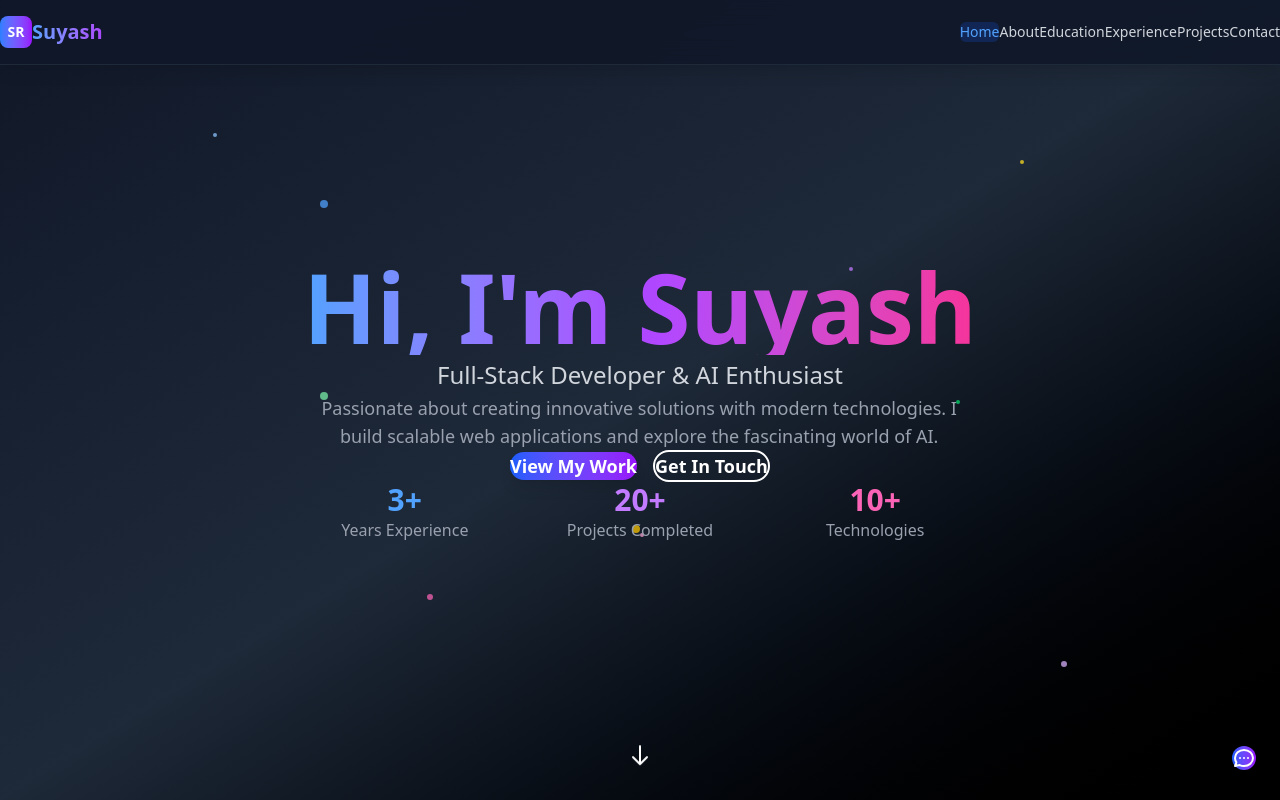
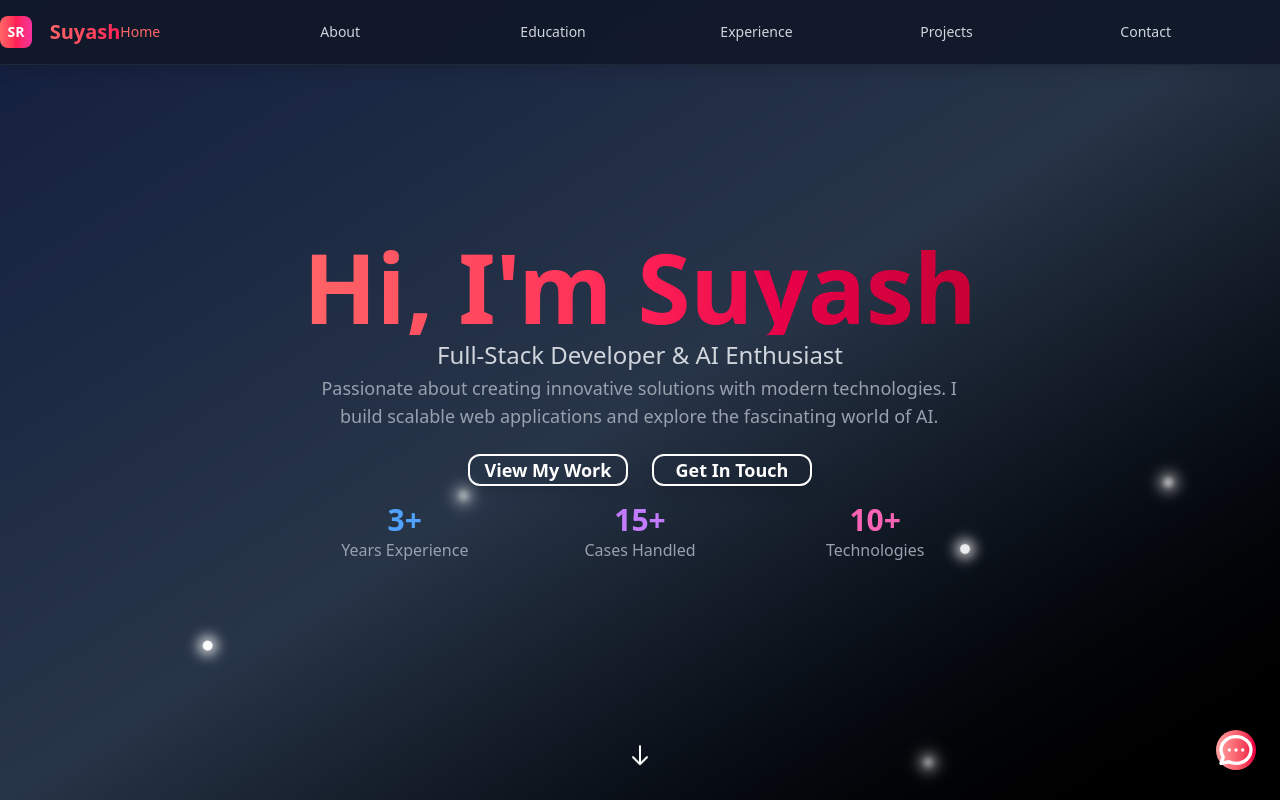
Before and after one commit to SuyashRoy/react-portfolio-ai-chatbot, a React (Vite) app: page / in a window 1280 px wide. Built offline with nearby package versions, Linux system fonts and the light colour scheme.

Commit message:
[UPDATE] Made cosmetic changes to Home page

```diff
--- a/src/components/Chatbot.jsx
+++ b/src/components/Chatbot.jsx
@@ -5,7 +5,7 @@ const Chatbot = () => {
   const [messages, setMessages] = useState([
     {
       id: 1,
-      text: "Hi! I'm your AI assistant. I can help you learn more about Yugesh's background, skills, and experience. What would you like to know?",
+      text: "Hi! I'm your AI assistant. I can help you learn more about Suyash's background, skills, and experience. What would you like to know?",
       sender: 'bot',
       timestamp: new Date()
     }
@@ -84,19 +84,19 @@ const Chatbot = () => {
     const message = userMessage.toLowerCase();
 
     if (message.includes('skill') || message.includes('technology')) {
-      return "Yugesh is skilled in React, Node.js, TypeScript, Python, PostgreSQL, MongoDB, AWS, and many other modern technologies. He has 3+ years of experience in full-stack development.";
+      return "Suyash is skilled in React, Node.js, TypeScript, Python, PostgreSQL, MongoDB, AWS, and many other modern technologies. He has 3+ years of experience in full-stack development.";
     } else if (message.includes('education') || message.includes('degree')) {
-      return "Yugesh is pursuing a Bachelor of Science in Computer Science with a focus on software engineering, algorithms, and data structures. He maintains a 3.8/4.0 GPA and is active in computer science clubs.";
+      return "Suyash is pursuing a Bachelor of Science in Computer Science with a focus on software engineering, algorithms, and data structures. He maintains a 3.8/4.0 GPA and is active in computer science clubs.";
     } else if (message.includes('experience') || message.includes('work')) {
-      return "Yugesh has worked as a Full-Stack Developer at Tech Company Inc., where he led development of scalable web applications. He also has experience as a Frontend Developer Intern and freelance web developer.";
+      return "Suyash has worked as a Full-Stack Developer at Tech Company Inc., where he led development of scalable web applications. He also has experience as a Frontend Developer Intern and freelance web developer.";
     } else if (message.includes('project')) {
-      return "Yugesh has completed 20+ projects including AI-powered portfolio websites, e-commerce platforms, task management apps, and mobile banking applications. You can see detailed project information on the Projects page.";
+      return "Suyash has completed 20+ projects including AI-powered portfolio websites, e-commerce platforms, task management apps, and mobile banking applications. You can see detailed project information on the Projects page.";
     } else if (message.includes('contact') || message.includes('email')) {
-      return "You can reach Yugesh at yugesh@example.com or through the contact form on this website. He's available for freelance projects and full-time opportunities.";
+      return "You can reach Suyash at suyashroy4@gmail.com or through the contact form on this website. He's available for freelance projects and full-time opportunities.";
     } else if (message.includes('hello') || message.includes('hi')) {
-      return "Hello! I'm here to help you learn more about Yugesh. Feel free to ask about his skills, experience, education, or projects!";
+      return "Hello! I'm here to help you learn more about Suyash. Feel free to ask about his skills, experience, education, or projects!";
     } else {
-      return "That's an interesting question! Based on Yugesh's resume, I can help you with information about his technical skills, work experience, education background, or projects. What specific area would you like to know more about?";
+      return "That's an interesting question! Based on Suyash's resume, I can help you with information about his technical skills, work experience, education background, or projects. What specific area would you like to know more about?";
     }
   };
 
@@ -116,7 +116,7 @@ const Chatbot = () => {
       {isOpen && (
         <div className="bg-gray-800 border border-gray-700 rounded-xl shadow-2xl w-80 h-96 flex flex-col mb-4">
           {/* Header */}
-          <div className="bg-gradient-to-r from-blue-600 to-purple-600 p-4 rounded-t-xl flex items-center justify-between">
+          <div className="bg-gradient-to-r from-red-400 to-rose-600 p-4 rounded-t-xl flex items-center justify-between">
             <div className="flex items-center space-x-3">
               <div className="w-8 h-8 bg-white rounded-full flex items-center justify-center">
                 <span className="text-blue-600 font-bold text-sm">AI</span>
@@ -180,7 +180,7 @@ const Chatbot = () => {
                 value={inputMessage}
                 onChange={(e) => setInputMessage(e.target.value)}
                 onKeyPress={handleKeyPress}
-                placeholder="Ask about Yugesh..."
+                placeholder="Ask about Suyash..."
                 className="flex-1 px-3 py-2 bg-gray-700 border border-gray-600 rounded-lg text-white placeholder-gray-400 focus:ring-2 focus:ring-blue-500 focus:border-transparent"
               />
               <button
@@ -188,8 +188,8 @@ const Chatbot = () => {
                 disabled={!inputMessage.trim()}
                 className="px-4 py-2 bg-blue-600 text-white rounded-lg hover:bg-blue-700 disabled:bg-gray-600 disabled:cursor-not-allowed transition-colors"
               >
-                <svg className="w-5 h-5" fill="none" stroke="currentColor" viewBox="0 0 24 24">
-                  <path strokeLinecap="round" strokeLinejoin="round" strokeWidth={2} d="M12 19l9 2-9-18-9 18 9-2zm0 0v-8" />
+                <svg className="w-10 h-5" fill="none" stroke="currentColor" viewBox="0 0 24 24">
+                  <path className="rotate-90" strokeLinecap="round" strokeLinejoin="round" strokeWidth={2} d="M12 -7l9 2-9-18-9 18 9-2zm0 0v-8" />
                 </svg>
               </button>
             </div>
@@ -200,14 +200,14 @@ const Chatbot = () => {
       {/* Chat Button */}
       <button
         onClick={() => setIsOpen(!isOpen)}
-        className="bg-gradient-to-r from-blue-600 to-purple-600 text-white p-4 rounded-full shadow-lg hover:shadow-xl transform hover:scale-105 transition-all duration-300"
+        className="bg-gradient-to-r from-red-300 to-rose-600 text-white p-4 rounded-full shadow-lg hover:shadow-xl transform hover:scale-105 transition-all duration-300"
       >
         {isOpen ? (
           <svg className="w-6 h-6" fill="none" stroke="currentColor" viewBox="0 0 24 24">
             <path strokeLinecap="round" strokeLinejoin="round" strokeWidth={2} d="M6 18L18 6M6 6l12 12" />
           </svg>
         ) : (
-          <svg className="w-6 h-6" fill="none" stroke="currentColor" viewBox="0 0 24 24">
+          <svg className="w-10 h-10" fill="none" stroke="currentColor" viewBox="0 0 24 24">
             <path strokeLinecap="round" strokeLinejoin="round" strokeWidth={2} d="M8 12h.01M12 12h.01M16 12h.01M21 12c0 4.418-4.03 8-9 8a9.863 9.863 0 01-4.255-.949L3 20l1.395-3.72C3.512 15.042 3 13.574 3 12c0-4.418 4.03-8 9-8s9 3.582 9 8z" />
           </svg>
         )}
--- a/src/components/Navbar.jsx
+++ b/src/components/Navbar.jsx
@@ -20,30 +20,32 @@ const Navbar = () => {
 
   return (
     <nav className="bg-gray-900/90 backdrop-blur-md text-white fixed top-0 w-full shadow-lg z-40 border-b border-gray-800">
-      <div className="max-w-7xl mx-auto px-4 sm:px-6 lg:px-8">
+      <div>
         <div className="flex justify-between items-center h-16">
           {/* Logo */}
           <Link to="/" className="flex items-center space-x-2">
-            <div className="w-8 h-8 bg-gradient-to-r from-blue-500 to-purple-600 rounded-lg flex items-center justify-center">
+            <div className="w-8 h-8 bg-gradient-to-r from-red-400 via-rose-500 to-pink-500 rounded-lg flex items-center justify-center">
               <span className="text-white font-bold text-sm">SR</span>
             </div>
-            <span className="text-xl font-bold bg-gradient-to-r from-blue-400 to-purple-500 bg-clip-text text-transparent">
+            <span className="text-transparent">||</span>
+            <span className="text-xl font-bold bg-gradient-to-r from-red-400 to-rose-500 bg-clip-text text-transparent">
               Suyash
             </span>
           </Link>
 
           {/* Desktop Navigation */}
-          <div className="hidden md:flex items-center space-x-8">
+          <div className="hidden md:flex items-center">
             {navItems.map((item) => (
               <Link
                 key={item.path}
                 to={item.path}
-                className={`px-3 py-2 rounded-md text-sm font-medium transition-all duration-300 ${
+                className={`px-4 py-2 w-50 rounded-md text-sm font-medium transition-all duration-300 ${
                   isActive(item.path)
-                    ? 'text-blue-400 bg-blue-600/20'
-                    : 'text-gray-300 hover:text-white hover:bg-gray-800/50'
+                    ? 'text-red-400'
+                    : 'text-gray-300 hover:text-white'
                 }`}
               >
+              {/* <span className='text-transparent'>||</span> */}
                 {item.label}
               </Link>
             ))}
--- a/src/components/ParticleBackground.jsx
+++ b/src/components/ParticleBackground.jsx
@@ -1,24 +1,53 @@
+// import React from 'react';
+
+// const ParticleBackground = () => {
+//   return (
+//     <div className="absolute inset-0 w-full h-full z-0">
+//       {/* Animated background with CSS particles */}
+//       <div className="absolute inset-0 bg-gradient-to-br from-gray-900 via-gray-800 to-black opacity-50"></div>
+
+//       {/* Animated particles */}
+//       <div className="absolute top-1/4 left-1/4 w-2 h-2 bg-blue-400 rounded-full animate-pulse"></div>
+//       <div className="absolute top-1/3 right-1/3 w-1 h-1 bg-purple-400 rounded-full animate-pulse delay-100"></div>
+//       <div className="absolute bottom-1/4 left-1/3 w-1.5 h-1.5 bg-pink-400 rounded-full animate-pulse delay-200"></div>
+//       <div className="absolute top-1/2 right-1/4 w-1 h-1 bg-green-400 rounded-full animate-pulse delay-300"></div>
+//       <div className="absolute bottom-1/3 right-1/2 w-2 h-2 bg-yellow-400 rounded-full animate-pulse delay-500"></div>
+
+//       {/* Additional animated elements */}
+//       <div className="absolute top-1/6 left-1/6 w-1 h-1 bg-blue-300 rounded-full animate-pulse delay-700"></div>
+//       <div className="absolute bottom-1/6 right-1/6 w-1.5 h-1.5 bg-purple-300 rounded-full animate-pulse delay-1000"></div>
+//       <div className="absolute top-2/3 left-1/2 w-1 h-1 bg-pink-300 rounded-full animate-pulse delay-1200"></div>
+//       <div className="absolute bottom-1/2 left-1/4 w-2 h-2 bg-green-300 rounded-full animate-pulse delay-1500"></div>
+//       <div className="absolute top-1/5 right-1/5 w-1 h-1 bg-yellow-300 rounded-full animate-pulse delay-1800"></div>
+//     </div>
+//   );
+// };
+
+// export default ParticleBackground;
+
+//
 import React from 'react';
+import './particles.css'; // Import custom animations
 
 const ParticleBackground = () => {
   return (
-    <div className="absolute inset-0 w-full h-full z-0">
-      {/* Animated background with CSS particles */}
+    <div className="absolute inset-0 w-full h-full z-0 overflow-hidden">
+      {/* Background gradient */}
       <div className="absolute inset-0 bg-gradient-to-br from-gray-900 via-gray-800 to-black opacity-50"></div>
 
-      {/* Animated particles */}
-      <div className="absolute top-1/4 left-1/4 w-2 h-2 bg-blue-400 rounded-full animate-pulse"></div>
-      <div className="absolute top-1/3 right-1/3 w-1 h-1 bg-purple-400 rounded-full animate-pulse delay-100"></div>
-      <div className="absolute bottom-1/4 left-1/3 w-1.5 h-1.5 bg-pink-400 rounded-full animate-pulse delay-200"></div>
-      <div className="absolute top-1/2 right-1/4 w-1 h-1 bg-green-400 rounded-full animate-pulse delay-300"></div>
-      <div className="absolute bottom-1/3 right-1/2 w-2 h-2 bg-yellow-400 rounded-full animate-pulse delay-500"></div>
+      {/* Glowing snowflakes */}
+      <div className="snowflake" style={{ top: '20%', left: '10%', animationDelay: '0s' }}></div>
+      <div className="snowflake" style={{ top: '25%', right: '30%', animationDelay: '0.4s' }}></div>
+      <div className="snowflake" style={{ bottom: '15%', left: '50%', animationDelay: '0.8s' }}></div>
+      <div className="snowflake" style={{ top: '40%', right: '10%', animationDelay: '1.2s' }}></div>
+      <div className="snowflake" style={{ bottom: '10%', right: '40%', animationDelay: '1.6s' }}></div>
 
-      {/* Additional animated elements */}
-      <div className="absolute top-1/6 left-1/6 w-1 h-1 bg-blue-300 rounded-full animate-pulse delay-700"></div>
-      <div className="absolute bottom-1/6 right-1/6 w-1.5 h-1.5 bg-purple-300 rounded-full animate-pulse delay-1000"></div>
-      <div className="absolute top-2/3 left-1/2 w-1 h-1 bg-pink-300 rounded-full animate-pulse delay-1200"></div>
-      <div className="absolute bottom-1/2 left-1/4 w-2 h-2 bg-green-300 rounded-full animate-pulse delay-1500"></div>
-      <div className="absolute top-1/5 right-1/5 w-1 h-1 bg-yellow-300 rounded-full animate-pulse delay-1800"></div>
+      {/* Additional glowing snowflakes */}
+      <div className="snowflake" style={{ top: '60%', left: '70%', animationDelay: '2s' }}></div>
+      <div className="snowflake" style={{ bottom: '20%', left: '15%', animationDelay: '2.4s' }}></div>
+      <div className="snowflake" style={{ top: '50%', right: '55%', animationDelay: '2.8s' }}></div>
+      <div className="snowflake" style={{ bottom: '5%', left: '30%', animationDelay: '3.2s' }}></div>
+      <div className="snowflake" style={{ top: '80%', right: '20%', animationDelay: '3.6s' }}></div>
     </div>
   );
 };
--- /dev/null
+++ b/src/components/particles.css
@@ -0,0 +1,40 @@
+/* particles.css */
+
+/* Keyframes for snowflake-like fluttering animation */
+@keyframes flutter-snowflake {
+    0% {
+      transform: translate(0, 0) rotate(0deg);
+      opacity: 1;
+      filter: blur(0px);
+    }
+    100% {
+      transform: translate(400px, 400px) rotate(360deg);
+      opacity: 0.5;
+      filter: blur(3px);
+    }
+  }
+
+  /* Snowflake effect */
+  .snowflake {
+    position: absolute;
+    width: 10px;
+    height: 10px;
+    background-color: #fff;
+    border-radius: 50%;
+    animation: flutter-snowflake 3s linear infinite;
+    box-shadow: 0 0 12px 6px rgba(255, 255, 255, 0.6); /* Snowflake glow */
+    filter: blur(2px);
+  }
+
+  /* Adding a subtle fluttering effect */
+  .snowflake::after {
+    content: '';
+    position: absolute;
+    width: 100%;
+    height: 100%;
+    background-color: inherit;
+    opacity: 0.3;
+    border-radius: 50%;
+    transform: rotate(45deg);
+    filter: blur(5px);
+  }
--- a/src/pages/Home.jsx
+++ b/src/pages/Home.jsx
@@ -4,36 +4,38 @@ import ParticleBackground from '../components/ParticleBackground';
 
 const Home = () => {
   return (
-    <div className="relative min-h-screen bg-gradient-to-br from-gray-900 via-gray-800 to-black text-white overflow-hidden">
+    <div className="relative min-h-screen bg-gradient-to-br from-blue-950 via-slate-700 to-black text-white overflow-hidden">
       <ParticleBackground />
-
+      {/* <div className="absolute top-0 left-0 w-80 h-80 bg-gradient-to-br from-blue-500 to-purple-600 rounded-full flex items-center justify-center text-6xl font-bold">
+      SR
+      </div> */}
       {/* Hero Section */}
       <div className="relative z-10 flex items-center justify-center min-h-screen px-4">
         <div className="text-center max-w-4xl mx-auto">
           <div className="mb-8">
-            <h1 className="text-6xl md:text-8xl font-bold mb-6 bg-gradient-to-r from-blue-400 via-purple-500 to-pink-500 bg-clip-text text-transparent">
+            <h1 className="text-6xl md:text-8xl font-bold mb-6 bg-gradient-to-r from-red-400 via-rose-500 to-rose-700 bg-clip-text text-transparent">
               Hi, I'm Suyash
             </h1>
             <p className="text-xl md:text-2xl text-gray-300 mb-8 leading-relaxed">
               Full-Stack Developer & AI Enthusiast
             </p>
-            <p className="text-lg text-gray-400 mb-12 max-w-2xl mx-auto">
+            <p className="text-lg text-gray-400 mb-12 max-w-2xl mx-auto h-16">
               Passionate about creating innovative solutions with modern technologies.
               I build scalable web applications and explore the fascinating world of AI.
             </p>
           </div>
 
           {/* CTA Buttons */}
-          <div className="flex flex-col sm:flex-row gap-4 justify-center items-center">
+          <div className="flex flex-col sm:flex-row gap-6 justify-center items-center my-8 h-16">
             <Link
               to="/projects"
-              className="px-8 py-4 bg-gradient-to-r from-blue-600 to-purple-600 text-white rounded-full font-semibold text-lg hover:from-blue-700 hover:to-purple-700 transition-all duration-300 transform hover:scale-105 shadow-lg hover:shadow-xl"
+              className="px-16 py-6 mx-14 my-12 w-40 border-2 border-white text-white text-center rounded-xl font-semibold text-lg hover:bg-white hover:text-gray-900 transition-all duration-300 transform hover:scale-105 shadow-lg hover:shadow-xl"
             >
               View My Work
             </Link>
             <Link
               to="/contact"
-              className="px-8 py-4 border-2 border-white text-white rounded-full font-semibold text-lg hover:bg-white hover:text-gray-900 transition-all duration-300 transform hover:scale-105"
+              className="px-16 py-6 mx-4 my-2 w-40 border-2 border-white text-white text-center rounded-xl font-semibold text-lg hover:bg-white hover:text-gray-900 transition-all duration-300 transform hover:scale-105 shadow-lg hover:shadow-xl"
             >
               Get In Touch
             </Link>
@@ -46,8 +48,8 @@ const Home = () => {
               <div className="text-gray-400">Years Experience</div>
             </div>
             <div className="text-center">
-              <div className="text-3xl font-bold text-purple-400">20+</div>
-              <div className="text-gray-400">Projects Completed</div>
+              <div className="text-3xl font-bold text-purple-400">15+</div>
+              <div className="text-gray-400">Cases Handled</div>
             </div>
             <div className="text-center">
               <div className="text-3xl font-bold text-pink-400">10+</div>
```
